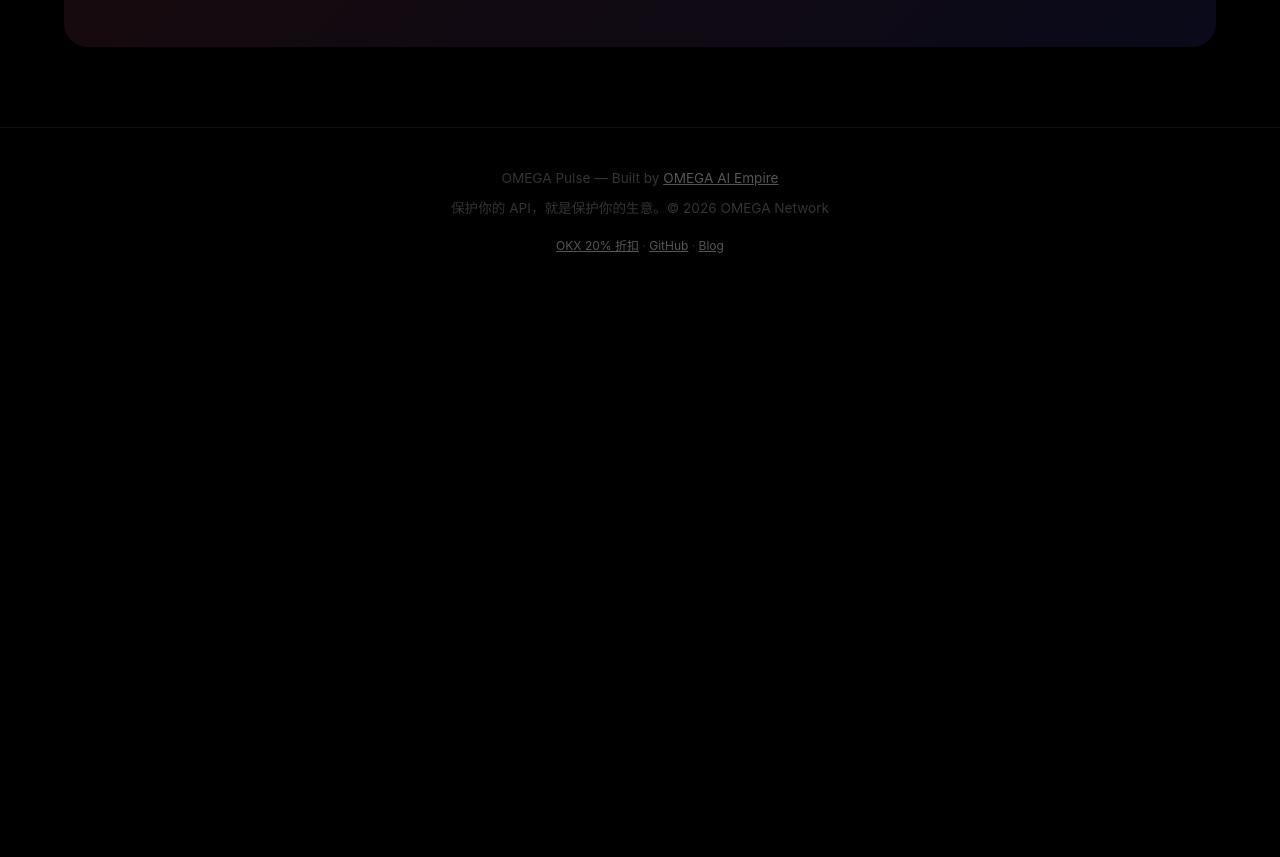
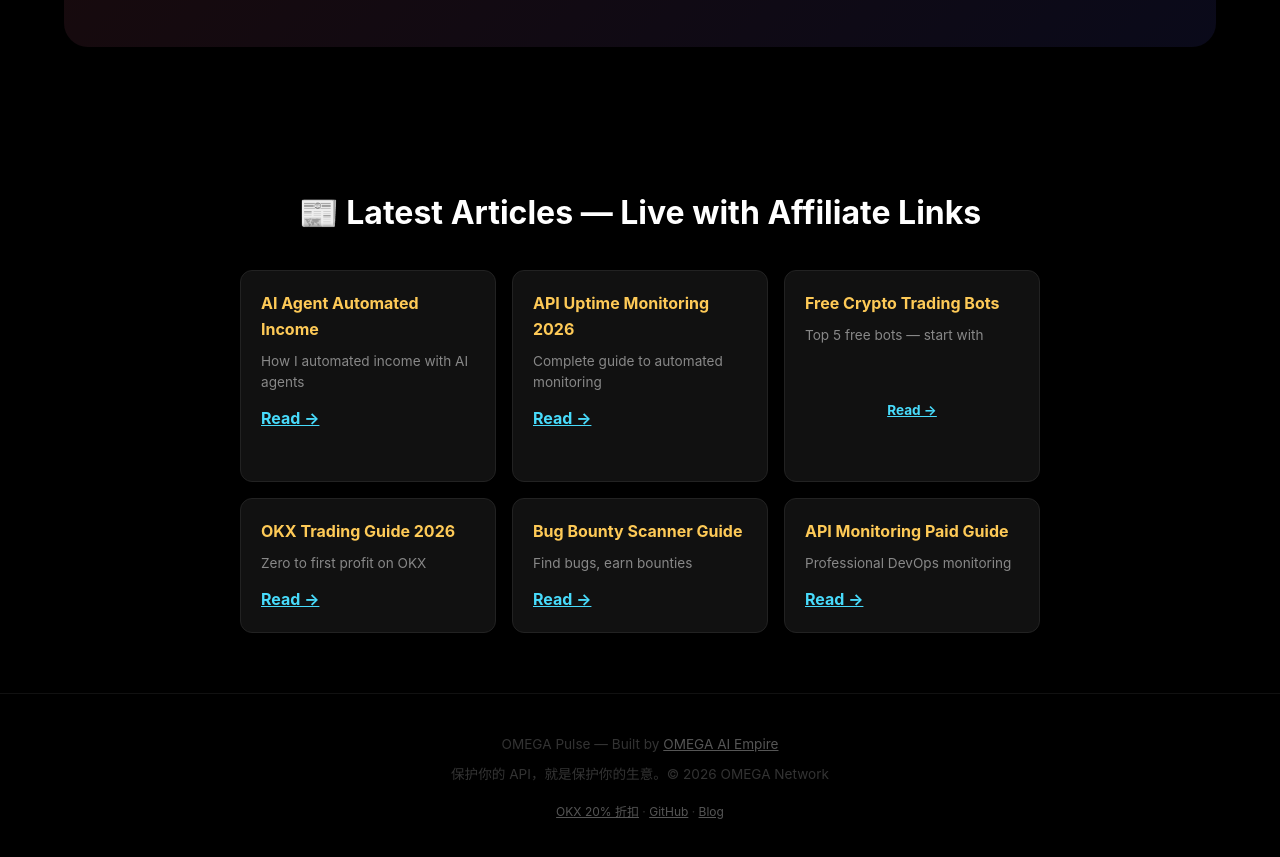
Before and after one commit to zijing271-dot/omega-pulse, a plain HTML site: page index.html in a window 1280 px wide. Shown: the part 3000-3857 px from the top of the page. Before the commit the page ends 3295 px from the top, so only its background shows below. Drawn offline with Linux system fonts and the light colour scheme.

Commit message:
v3: 6 affiliate articles live, article cards added to landing

```diff
--- a/index.html
+++ b/index.html
@@ -117,6 +117,16 @@
 <a href="#pricing" class="btn-primary" style="font-size:1.3rem;padding:24px 60px">🚀 免费开始使用</a>
 </section>
 </main>
+<section class="container" style="padding:60px 24px">
+<h2 style="text-align:center;font-size:2rem;margin-bottom:32px;color:#fff">📰 Latest Articles — Live with Affiliate Links</h2>
+<div style="max-width:800px;margin:0 auto;display:grid;grid-template-columns:repeat(auto-fit,minmax(240px,1fr));gap:16px">
+<div style="background:#111;border:1px solid #222;border-radius:12px;padding:20px"><h4 style="color:#feca57;margin-bottom:8px">AI Agent Automated Income</h4><p style="font-size:0.85rem;color:#888;margin-bottom:12px">How I automated income with AI agents</p><a href="https://telegra.ph/Ai-Agent-Automated-Income-2026-06-07" style="color:#48dbfb;font-weight:700">Read →</a></div>
+<div style="background:#111;border:1px solid #222;border-radius:12px;padding:20px"><h4 style="color:#feca57;margin-bottom:8px">API Uptime Monitoring 2026</h4><p style="font-size:0.85rem;color:#888;margin-bottom:12px">Complete guide to automated monitoring</p><a href="https://telegra.ph/Api-Uptime-Monitoring-2026-06-07" style="color:#48dbfb;font-weight:700">Read →</a></div>
+<div style="background:#111;border:1px solid #222;border-radius:12px;padding:20px"><h4 style="color:#feca57;margin-bottom:8px">Free Crypto Trading Bots</h4><p style="font-size:0.85rem;color:#888;margin-bottom:12px">Top 5 free bots — start with <footer></p><a href="https://telegra.ph/Free-Crypto-Trading-Bots-2026-06-07" style="color:#48dbfb;font-weight:700">Read →</a></div>
+<div style="background:#111;border:1px solid #222;border-radius:12px;padding:20px"><h4 style="color:#feca57;margin-bottom:8px">OKX Trading Guide 2026</h4><p style="font-size:0.85rem;color:#888;margin-bottom:12px">Zero to first profit on OKX</p><a href="https://telegra.ph/Okx-Trading-Guide-2026-06-07" style="color:#48dbfb;font-weight:700">Read →</a></div>
+<div style="background:#111;border:1px solid #222;border-radius:12px;padding:20px"><h4 style="color:#feca57;margin-bottom:8px">Bug Bounty Scanner Guide</h4><p style="font-size:0.85rem;color:#888;margin-bottom:12px">Find bugs, earn bounties</p><a href="https://telegra.ph/Web-Vuln-Scanner-Bug-Bounty-Guide-06-07" style="color:#48dbfb;font-weight:700">Read →</a></div>
+<div style="background:#111;border:1px solid #222;border-radius:12px;padding:20px"><h4 style="color:#feca57;margin-bottom:8px">API Monitoring Paid Guide</h4><p style="font-size:0.85rem;color:#888;margin-bottom:12px">Professional DevOps monitoring</p><a href="https://telegra.ph/Paid-Article-Api-Monitoring-06-07" style="color:#48dbfb;font-weight:700">Read →</a></div>
+</div></section>
 <footer>
 <p>OMEGA Pulse — Built by <a href="https://github.com/zijing271-dot/omega-pulse">OMEGA AI Empire</a></p>
 <p style="margin-top:8px">保护你的 API，就是保护你的生意。© 2026 OMEGA Network</p>
```
